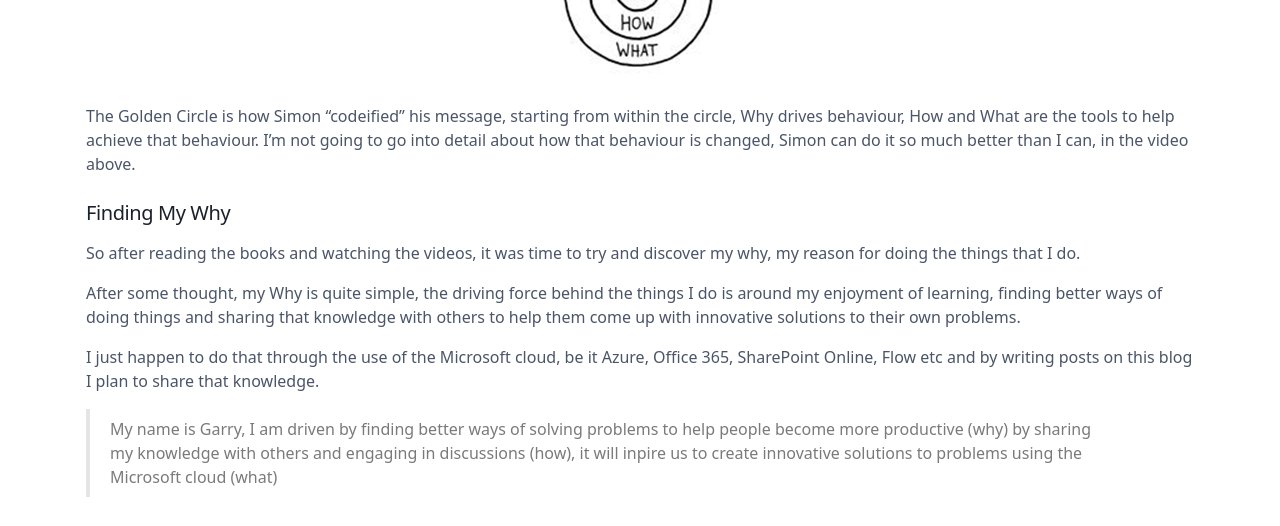
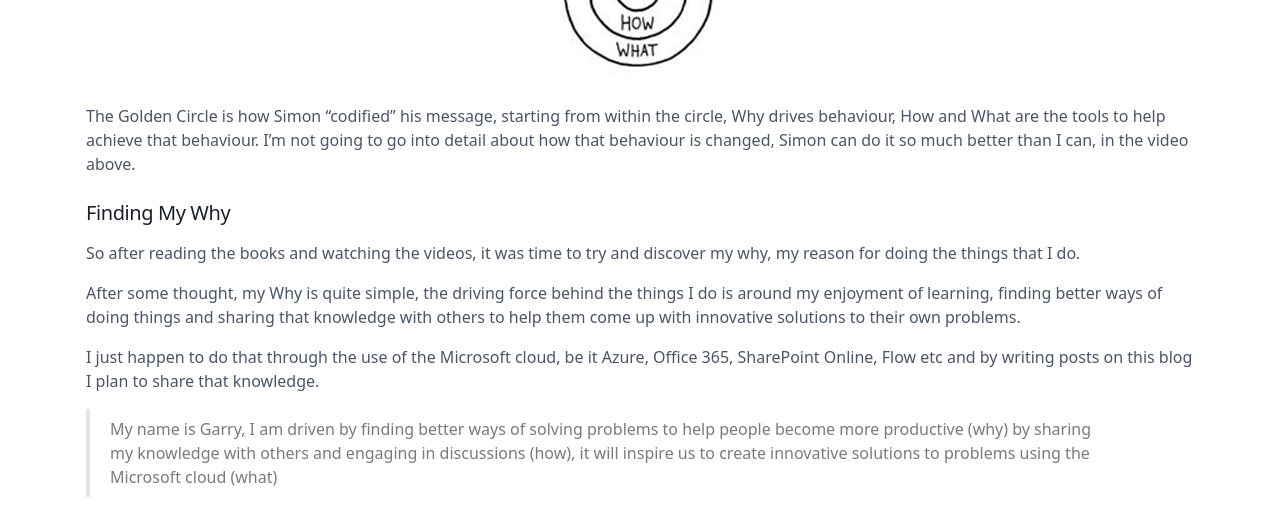
Before and after one commit to garrytrinder/garrytrinder.github.io, a Jekyll site: the page built from _posts/2018-05-24-start-with-why.md, in a window 1280 px wide and 900 px high, scrolled down 674 px. Shown: the part 371-897 px from the top of the window. Built offline with Jekyll 4.4.1, drawn with Linux system fonts in a browser that asks for light colours; nearby versions of some CDN libraries.

Commit message:
Fix typos

```diff
--- a/_posts/2018-05-24-start-with-why.md
+++ b/_posts/2018-05-24-start-with-why.md
@@ -25,7 +25,7 @@ Its such a simple message, but something also that is hard to quantify, most peo
 
 ![](/public/img/the-golden-circle.png){: .center-image }
 
-The Golden Circle is how Simon "codeified" his message, starting from within the circle, Why drives behaviour, How and What are the tools to help achieve that behaviour. I'm not going to go into detail about how that behaviour is changed, Simon can do it so much better than I can, in the video above.
+The Golden Circle is how Simon "codified" his message, starting from within the circle, Why drives behaviour, How and What are the tools to help achieve that behaviour. I'm not going to go into detail about how that behaviour is changed, Simon can do it so much better than I can, in the video above.
 
 ### Finding My Why
 
@@ -35,4 +35,4 @@ After some thought, my Why is quite simple, the driving force behind the things
 
 I just happen to do that through the use of the Microsoft cloud, be it Azure, Office 365, SharePoint Online, Flow etc and by writing posts on this blog I plan to share that knowledge.
 
-> My name is Garry, I am driven by finding better ways of solving problems to help people become more productive (why) by sharing my knowledge with others and engaging in discussions (how), it will inpire us to create innovative solutions to problems using the Microsoft cloud (what)
+> My name is Garry, I am driven by finding better ways of solving problems to help people become more productive (why) by sharing my knowledge with others and engaging in discussions (how), it will inspire us to create innovative solutions to problems using the Microsoft cloud (what)
```
